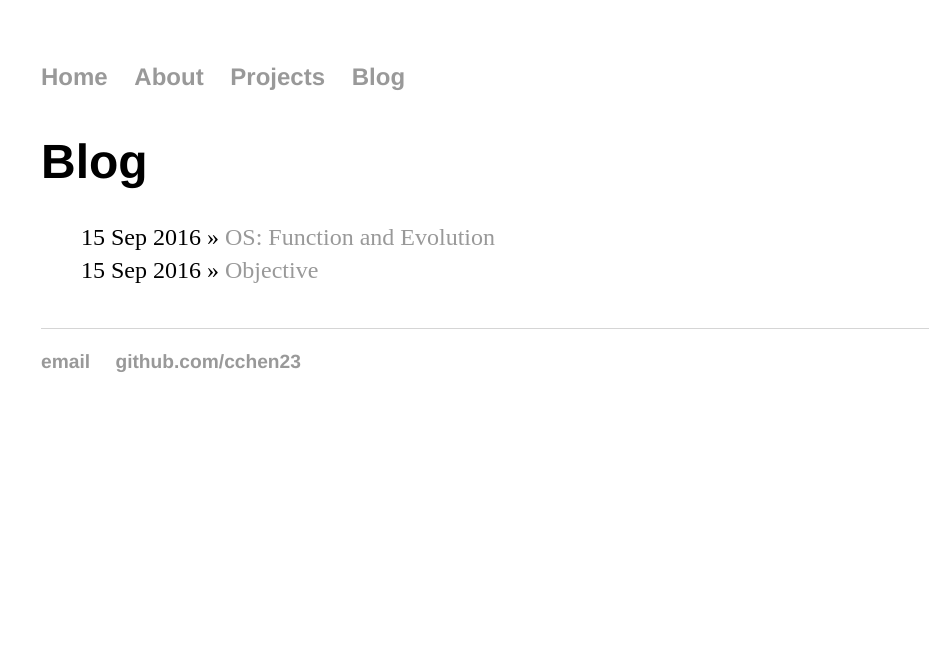
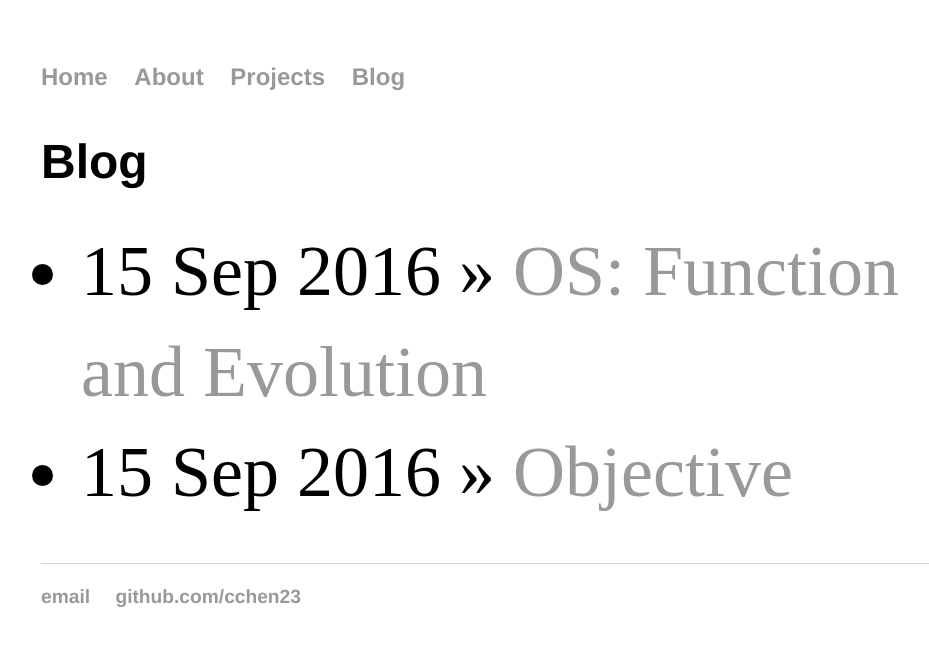
Before and after one commit to cchen23/cchen23.githhub.io, a Jekyll site: the page built from blog/index.html, in a window 1280 px wide. Shown: the top 646 px of the page, without its empty margins (151-1080 px from the left). Built offline with Jekyll 4.4.1, drawn with Linux system fonts in a browser that asks for light colours.

Commit message:
Update main.css

```diff
--- a/css/main.css
+++ b/css/main.css
@@ -35,11 +35,7 @@ footer {
 
 ul.posts {
     margin: 20px auto 40px;
-    font-size: 1.5em;
-}
-
-ul.posts li {
-    list-style: none;
+    font-size: 4.5em;
 }
 
 ul {
```
